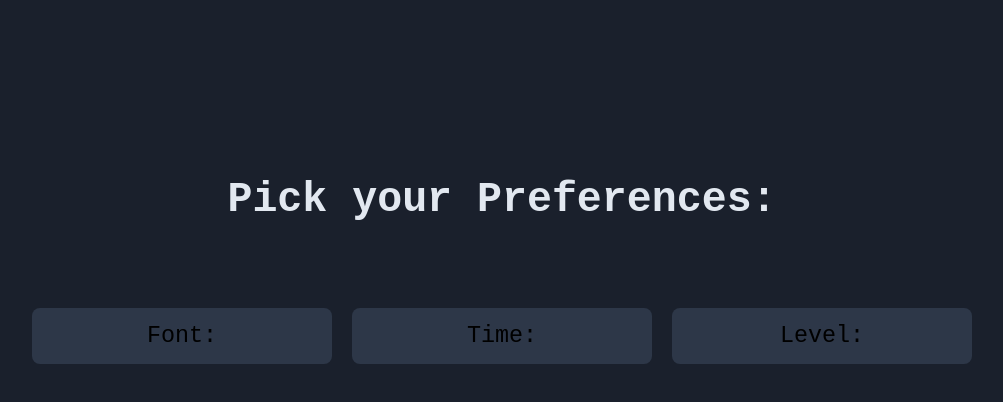
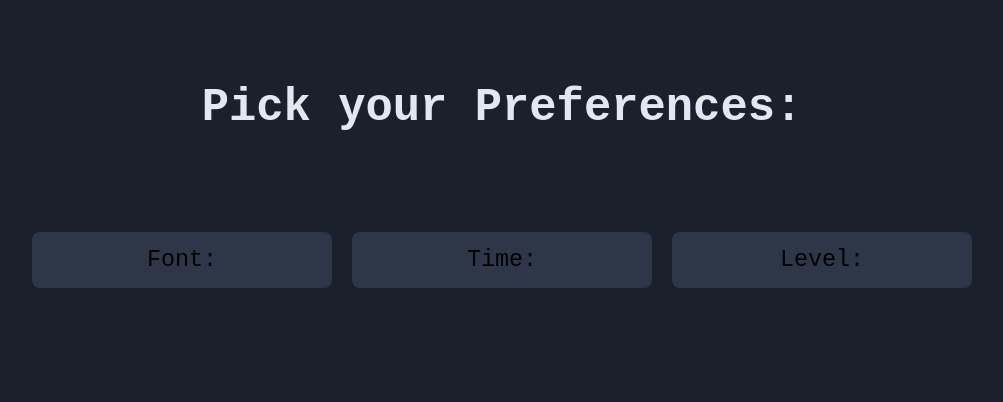
Before and after one commit to InbarMi/typing-practice, a React (Vite) app in the folder typing-app/: page / in a window 1280 px wide. Shown: the top 402 px of the page, without its empty margins (138-1141 px from the left). Built offline with nearby package versions, Linux system fonts and the light colour scheme.

Commit message:
styling updates

```diff
--- a/typing-app/src/App.css
+++ b/typing-app/src/App.css
@@ -1,17 +1,7 @@
 #root {
-  --text-color: #E2E8F0;
-  --background-color: #1A202C;
-  --button-text-color: #FFF4E4;
-  --box-background: #2D3748;
-  --accent-1: #8A96A8;
-  --accent-2: #B08E6F;
-  --accent-3: #DDA15E;
-  --correct-color: #98D8AA;
-  --incorrect-color: #F29D9D;
-
   max-width: 1280px;
   margin: 0 auto;
-  padding: 2rem;
+  padding: 1rem;
   text-align: center;
   cursor: default;
 }
@@ -23,24 +13,19 @@
 .app-body {
   display: flex;
   flex-direction: column;
-  justify-content: center;
+  justify-content: flex-start;
   align-items: center;
   height: 60vh;
-  /*gap: 40px;*/
-}
-
-.main-content {
-  display: flex;
-  flex-direction: column;
-  align-items: center;
-  gap: 15px;
   width: 100%;
+  padding-top: 20px;
 }
 
 .title {
   text-align: center;
-  margin-top: 1.5rem;
-  margin-bottom: 1rem;
+  margin-bottom: 2rem;
+  font-size: 3.5em;
+  line-height: 1.1;
+  padding: 20px;
 
 }
 
--- a/typing-app/src/App.jsx
+++ b/typing-app/src/App.jsx
@@ -1,4 +1,4 @@
-import {useCallback, useEffect, useRef, useState} from 'react';
+import {useCallback, useEffect, useState} from 'react';
 import './App.css';
 import TextBlock from './components/TextBlock/TextBlock.jsx';
 import Stats from './components/Stats/Stats.jsx';
@@ -93,7 +93,6 @@ function App() {
     }
 
     return (
-        <div style={{fontFamily: selectedFont}}>
         <div className='app-body' style={{fontFamily: selectedFont}}>
             <h1 className='title'>{!gameStarted ? 'Pick your Preferences:' : 'Type What You See :)'}</h1>
             {!gameStarted ? (
@@ -123,7 +122,6 @@ function App() {
                 </>
             )}
         </div>
-        </div>
     )
 }
 
--- a/typing-app/src/components/Keymap/Keymap.css
+++ b/typing-app/src/components/Keymap/Keymap.css
@@ -9,11 +9,12 @@
 .keymap-container .simple-keyboard {
     border-radius: 20px;
     background-color: transparent;
+    pointer-events: none;
+    width: 50vw;
 }
 
 .keymap-container .simple-keyboard,
 .keymap-container .hg-button {
-    pointer-events: none;
     color: var(--accent-1);
 }
 
--- a/typing-app/src/components/Stats/Stats.css
+++ b/typing-app/src/components/Stats/Stats.css
@@ -4,4 +4,5 @@
   color: var(--text-color);
   padding: 0.6em 1.2em;
   font-size: 1.8rem;
+  margin-top: 3em;
 }
--- a/typing-app/src/index.css
+++ b/typing-app/src/index.css
@@ -30,9 +30,3 @@ body {
   flex-direction: column;
   min-height: 100vh;
 }
-
-h1 {
-  font-size: 3.2em;
-  line-height: 1.1;
-  padding: 20px;
-}
```
Lines whose indentation alone changed are shown as unchanged.
